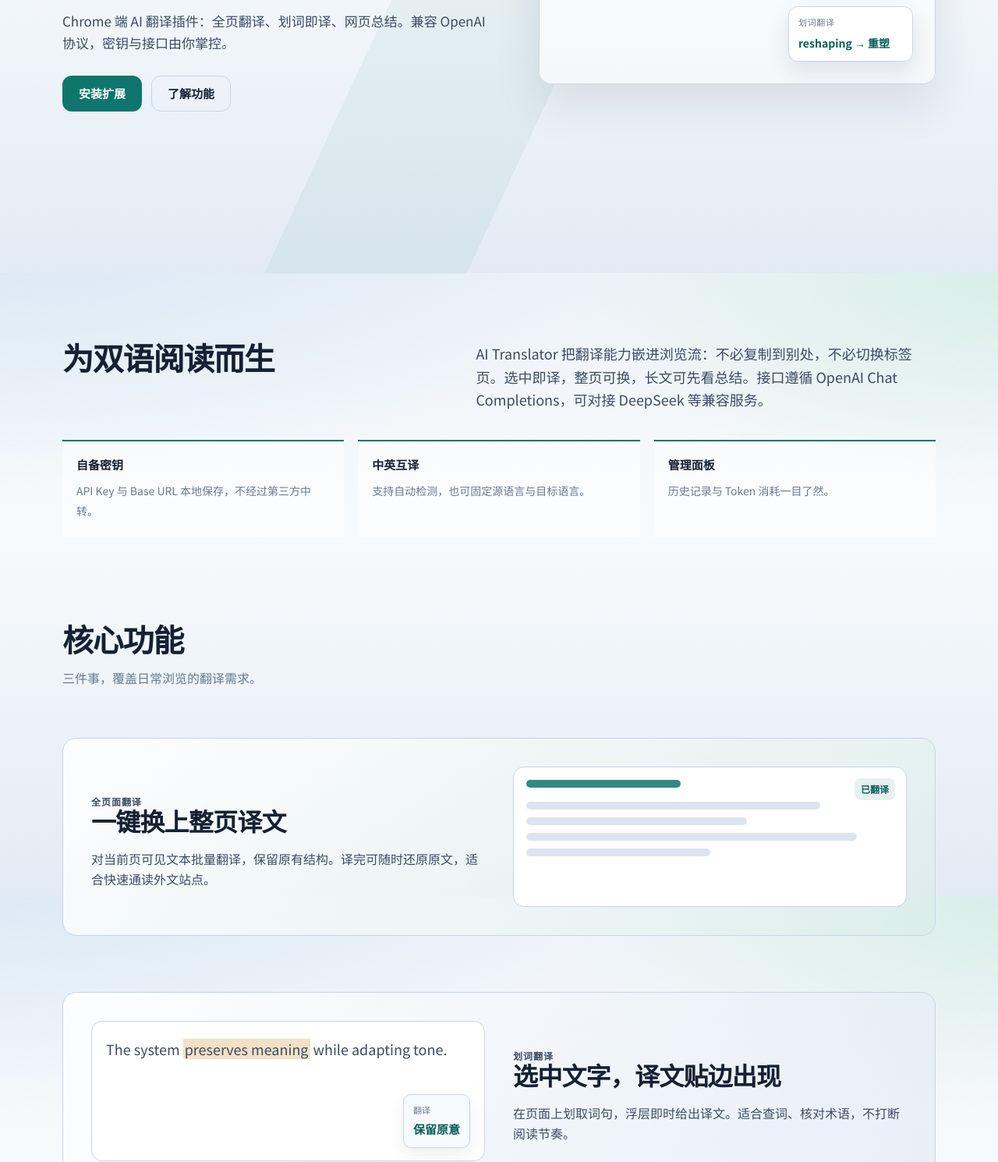
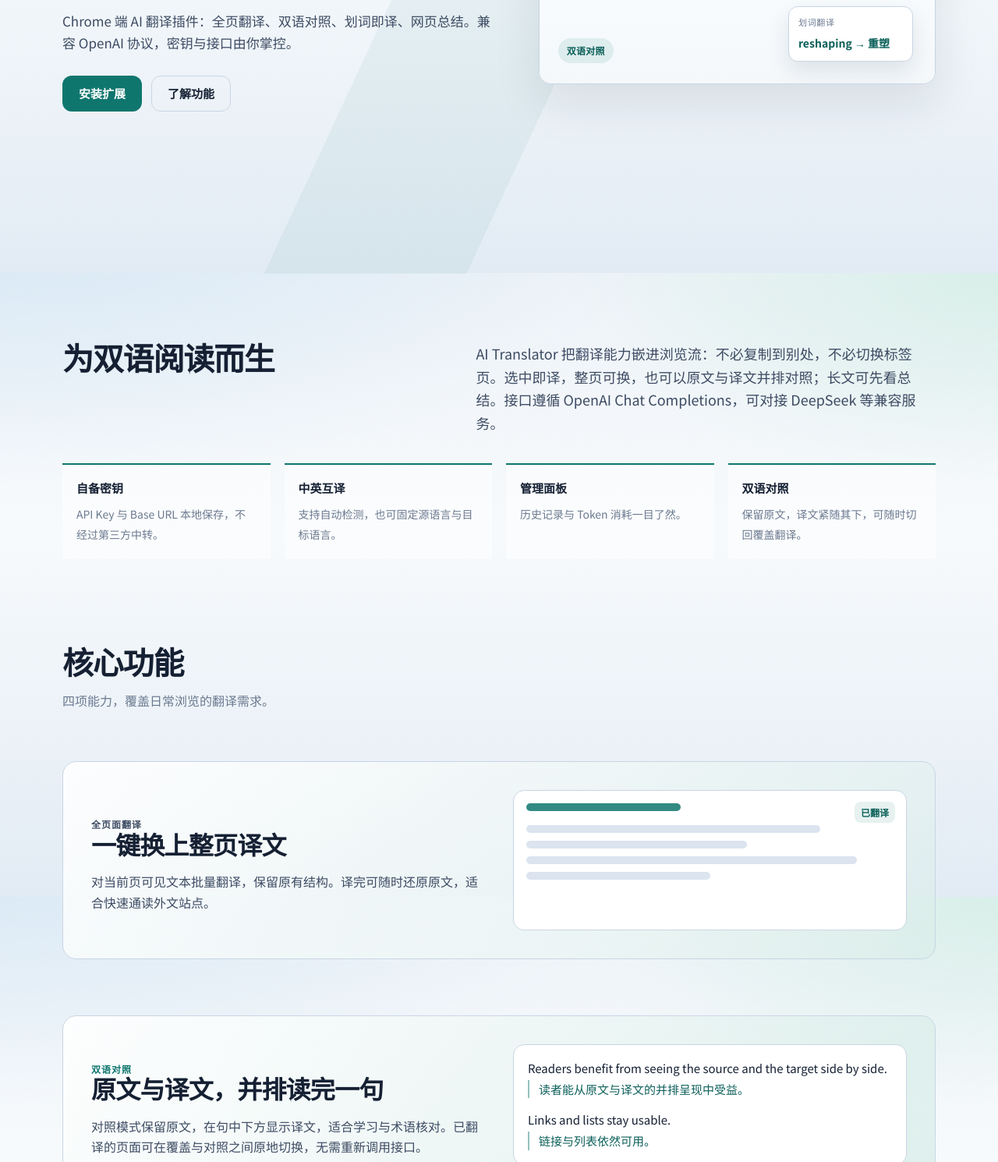
Before and after one commit to Kimthon-Kuai/chrome-plugin, a browser extension: page docs/index.html in a window 1280 px wide. Shown: the part 450-1940 px from the top of the page at 78% size. Drawn offline with Linux system fonts and the light colour scheme.

Commit message:
docs: showcase bilingual parallel mode on landing page
Add a fourth feature card, update hero copy, and expand the install
guide so the published site reflects the merged bilingual view.

Co-authored-by: Cursor <cursoragent@cursor.com>

```diff
--- a/docs/index.html
+++ b/docs/index.html
@@ -5,7 +5,7 @@
     <meta name="viewport" content="width=device-width, initial-scale=1" />
     <meta
       name="description"
-      content="AI Translator — Chrome 浏览器 AI 翻译插件。全页翻译、划词翻译、网页总结，兼容 OpenAI 协议。"
+      content="AI Translator — Chrome 浏览器 AI 翻译插件。全页翻译、双语对照、划词翻译、网页总结，兼容 OpenAI 协议。"
     />
     <title>AI Translator — 让网页用你的语言说话</title>
     <link rel="preconnect" href="https://fonts.googleapis.com" />
@@ -45,8 +45,8 @@
               <span class="hero-accent">用你的语言说话</span>
             </h1>
             <p class="hero-lead">
-              Chrome 端 AI 翻译插件：全页翻译、划词即译、网页总结。兼容 OpenAI
-              协议，密钥与接口由你掌控。
+              Chrome 端 AI 翻译插件：全页翻译、双语对照、划词即译、网页总结。兼容
+              OpenAI 协议，密钥与接口由你掌控。
             </p>
             <div class="hero-cta">
               <a class="btn" href="#install">安装扩展</a>
@@ -67,6 +67,7 @@
                 <p class="line line-zh">
                   人工智能正在重塑我们阅读网页的方式。
                 </p>
+                <div class="mode-chip">双语对照</div>
                 <div class="select-pop">
                   <span class="select-label">划词翻译</span>
                   <span class="select-text" data-swap>reshaping → 重塑</span>
@@ -82,7 +83,7 @@
           <h2 class="section-title">为双语阅读而生</h2>
           <p class="intro-text">
             AI Translator
-            把翻译能力嵌进浏览流：不必复制到别处，不必切换标签页。选中即译，整页可换，长文可先看总结。接口遵循
+            把翻译能力嵌进浏览流：不必复制到别处，不必切换标签页。选中即译，整页可换，也可以原文与译文并排对照；长文可先看总结。接口遵循
             OpenAI Chat Completions，可对接 DeepSeek 等兼容服务。
           </p>
           <ul class="intro-points">
@@ -98,6 +99,10 @@
               <strong>管理面板</strong>
               <span>历史记录与 Token 消耗一目了然。</span>
             </li>
+            <li>
+              <strong>双语对照</strong>
+              <span>保留原文，译文紧随其下，可随时切回覆盖翻译。</span>
+            </li>
           </ul>
         </div>
       </section>
@@ -106,7 +111,7 @@
         <div class="wrap">
           <header class="features-head">
             <h2 class="section-title">核心功能</h2>
-            <p class="section-lead">三件事，覆盖日常浏览的翻译需求。</p>
+            <p class="section-lead">四项能力，覆盖日常浏览的翻译需求。</p>
           </header>
         </div>
 
@@ -129,6 +134,30 @@
                   <span class="w50"></span>
                 </div>
                 <div class="mock-badge">已翻译</div>
+              </div>
+            </div>
+          </div>
+        </article>
+
+        <article class="feature feature-d reveal">
+          <div class="wrap feature-inner">
+            <div class="feature-copy">
+              <p class="feature-kicker">双语对照</p>
+              <h3>原文与译文，并排读完一句</h3>
+              <p>
+                对照模式保留原文，在句中下方显示译文，适合学习与术语核对。已翻译的页面可在覆盖与对照之间原地切换，无需重新调用接口。
+              </p>
+            </div>
+            <div class="feature-visual" aria-hidden="true">
+              <div class="mock-bilingual">
+                <p class="bi-src">
+                  Readers benefit from seeing the source and the target side by side.
+                </p>
+                <p class="bi-dst">
+                  读者能从原文与译文的并排呈现中受益。
+                </p>
+                <p class="bi-src">Links and lists stay usable.</p>
+                <p class="bi-dst">链接与列表依然可用。</p>
               </div>
             </div>
           </div>
@@ -218,10 +247,13 @@
               <span class="step-num" aria-hidden="true">4</span>
               <div>
                 <h3>填写 API 并开始翻译</h3>
-                <p>
-                  打开管理面板，配置 API Key、Base URL
-                  与模型；之后即可全页翻译、划词或总结。
-                </p>
+              <p>
+                打开管理面板，配置 API Key、Base URL
+                与模型；之后即可全页翻译、双语对照、划词或总结。
+              </p>
+              <p class="step-sub">
+                翻译方式在弹窗或管理面板里切换：覆盖翻译，或双语对照（原文保留、译文在下）。
+              </p>
               </div>
             </li>
           </ol>
--- a/docs/styles.css
+++ b/docs/styles.css
@@ -337,6 +337,19 @@ a:hover {
   box-shadow: 0 12px 28px rgba(21, 32, 51, 0.1);
 }
 
+.mode-chip {
+  position: absolute;
+  left: 24px;
+  bottom: 26px;
+  padding: 6px 11px;
+  border-radius: 999px;
+  background: rgba(15, 118, 110, 0.1);
+  color: var(--teal-deep);
+  font-size: 12px;
+  font-weight: 700;
+  letter-spacing: 0.02em;
+}
+
 .select-label {
   display: block;
   font-size: 11px;
@@ -390,7 +403,7 @@ a:hover {
   padding: 0;
   grid-column: 1 / -1;
   display: grid;
-  grid-template-columns: repeat(3, 1fr);
+  grid-template-columns: repeat(4, 1fr);
   gap: 18px;
 }
 
@@ -481,8 +494,48 @@ a:hover {
   background: linear-gradient(135deg, rgba(255, 255, 255, 0.9), rgba(223, 233, 244, 0.65));
 }
 
+.feature-d .feature-inner {
+  background: linear-gradient(135deg, rgba(255, 255, 255, 0.92), rgba(205, 232, 226, 0.6));
+}
+
+.feature-d .feature-kicker {
+  color: var(--teal);
+}
+
 .feature-c .feature-inner {
   background: linear-gradient(135deg, rgba(255, 255, 255, 0.9), rgba(244, 236, 220, 0.45));
+}
+
+.mock-bilingual {
+  border: 1px solid var(--line);
+  border-radius: 14px;
+  background: var(--white);
+  padding: 18px;
+  display: grid;
+  gap: 4px;
+}
+
+.mock-bilingual p {
+  margin: 0;
+}
+
+.bi-src {
+  font-size: 15px;
+  color: var(--ink);
+  line-height: 1.55;
+}
+
+.bi-dst {
+  font-size: 15px;
+  line-height: 1.55;
+  color: var(--teal-deep);
+  padding-left: 12px;
+  border-left: 2px solid rgba(15, 118, 110, 0.45);
+  margin-bottom: 12px !important;
+}
+
+.bi-dst:last-child {
+  margin-bottom: 0 !important;
 }
 
 .mock-page,
@@ -657,6 +710,12 @@ a:hover {
   font-size: 15px;
 }
 
+.step .step-sub {
+  margin-top: 8px;
+  font-size: 14px;
+  color: var(--muted);
+}
+
 code {
   font-family: ui-monospace, "Cascadia Code", "SF Mono", Consolas, monospace;
   font-size: 0.92em;
@@ -780,7 +839,7 @@ code {
   }
 
   .intro-points {
-    grid-template-columns: 1fr;
+    grid-template-columns: repeat(2, 1fr);
   }
 
   .hero {
@@ -814,6 +873,10 @@ code {
     padding: 22px;
   }
 
+  .intro-points {
+    grid-template-columns: 1fr;
+  }
+
   .step {
     grid-template-columns: 40px 1fr;
     padding: 16px;
```
